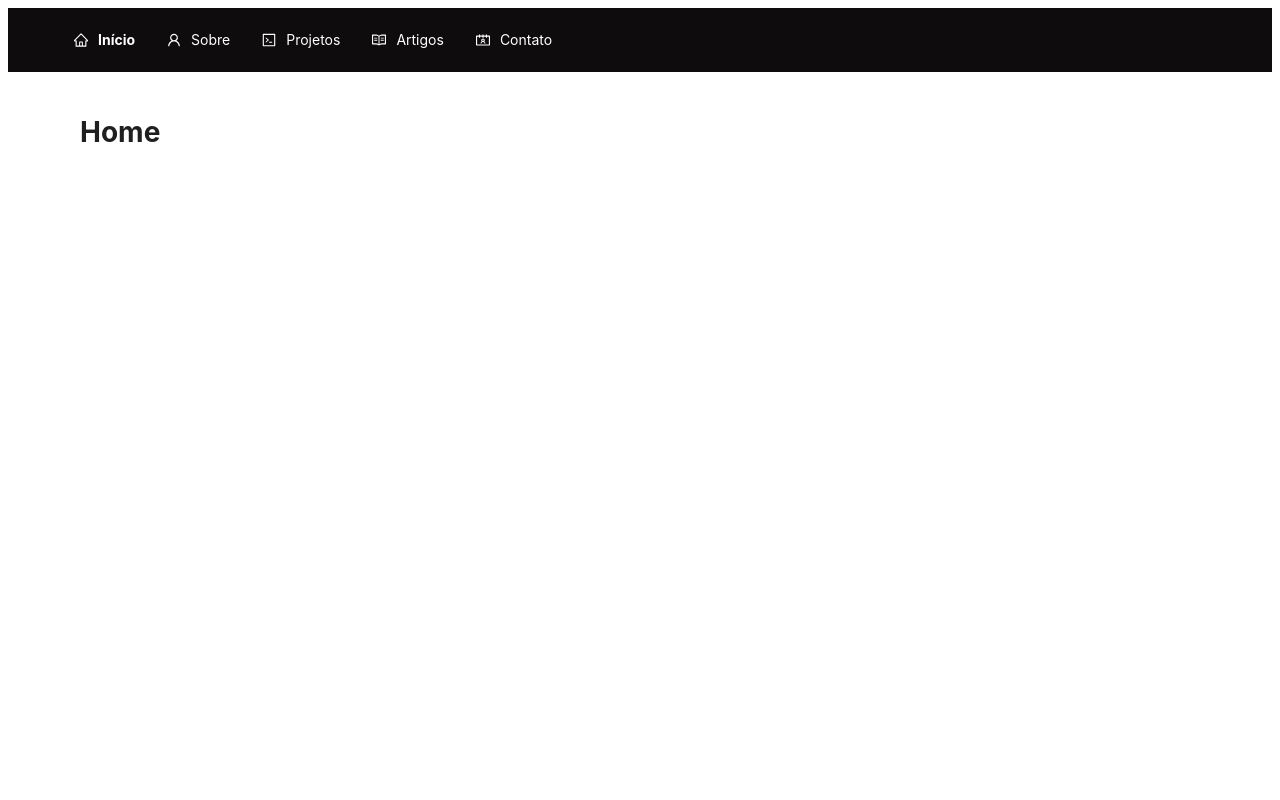
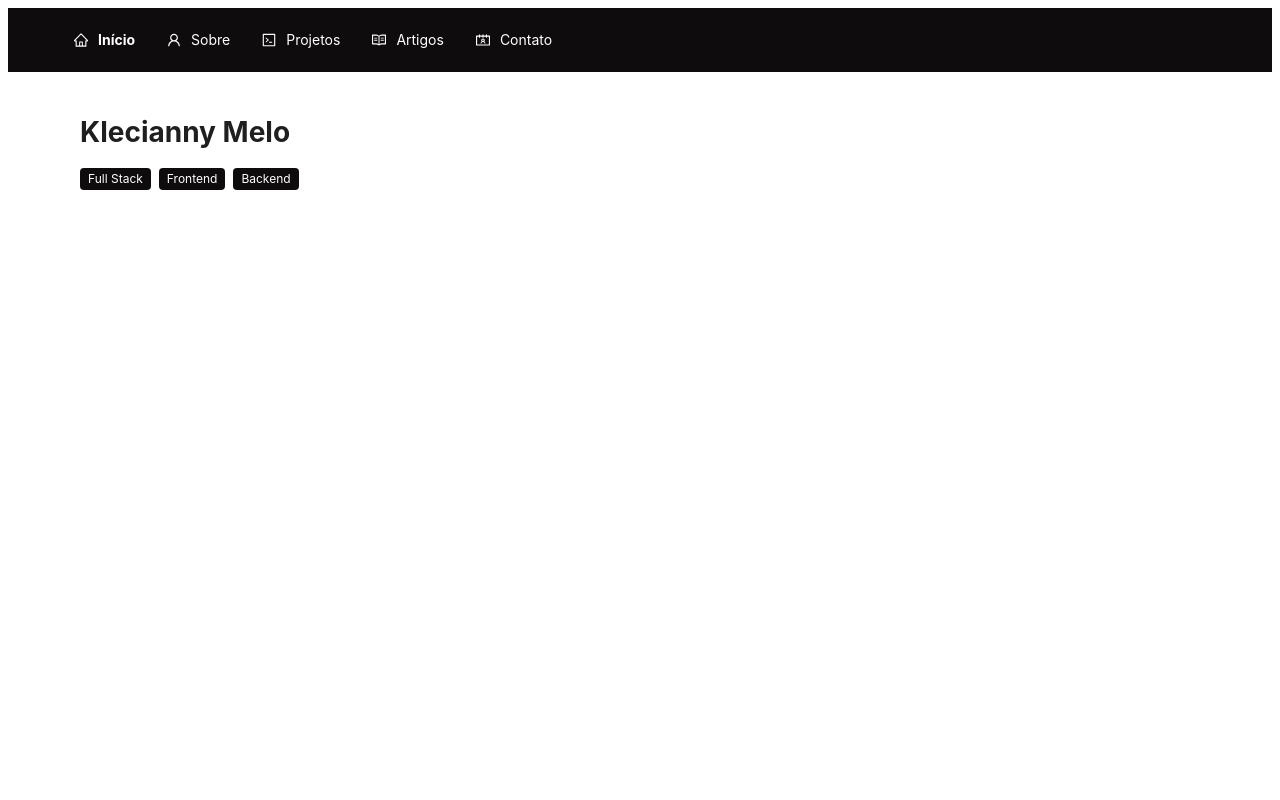
Before and after one commit to Kecbm/portfolio-v4, a React (Create React App) app: page / in a window 1280 px wide. Shown: the top 800 px of the page. Built offline with nearby package versions, Linux system fonts and the light colour scheme.

Commit message:
:sparkles: new pages

```diff
--- a/src/pages/Home.js
+++ b/src/pages/Home.js
@@ -1,9 +1,15 @@
 import React from 'react';
+import { Tag } from 'antd';
 
 const Home = () => {
   return (
     <>
-      <h1>Home</h1>
+      <h1>Klecianny Melo</h1>
+      <span>
+        <Tag color="#0e0c0d">Full Stack</Tag>
+        <Tag color="#0e0c0d">Frontend</Tag>
+        <Tag color="#0e0c0d">Backend</Tag>
+      </span>
     </>
   );
 };
```
Also changed, not shown: src/pages/Articles.js (added, +11 -0 lines), src/pages/Projects.js (added, +11 -0 lines).
